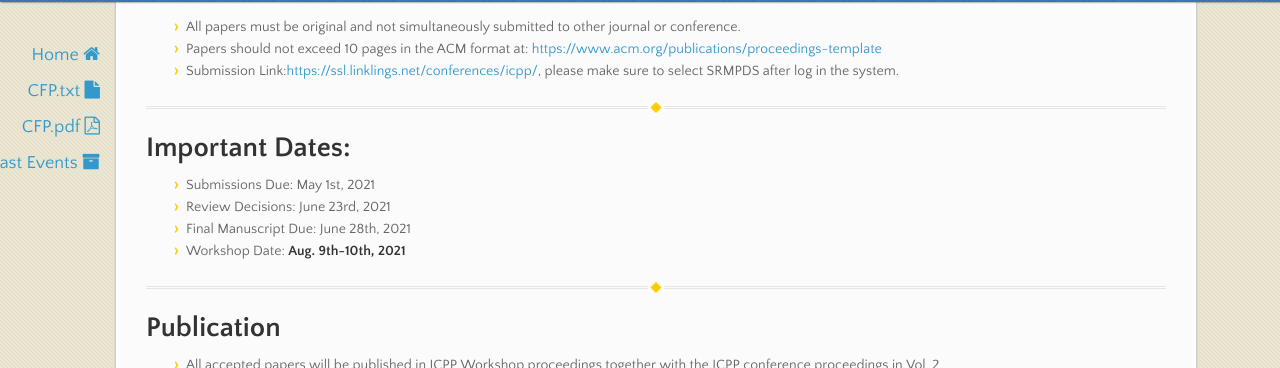
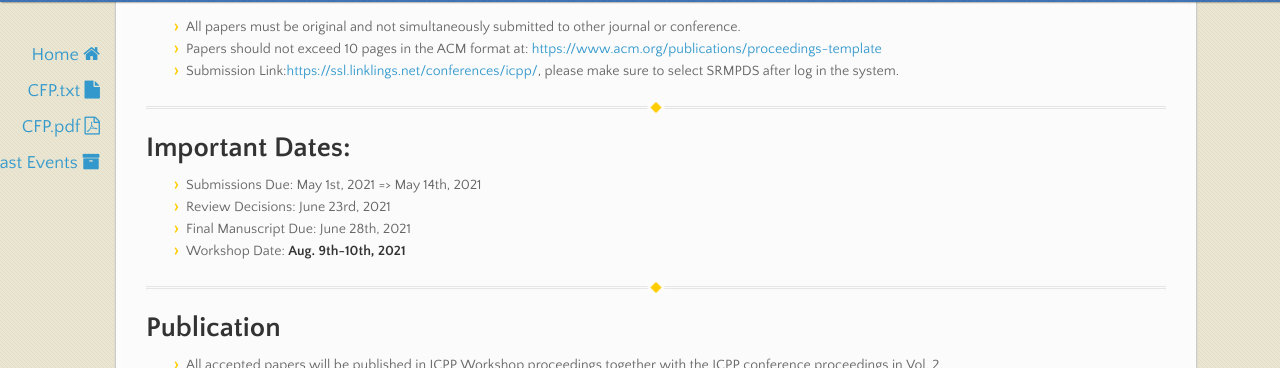
Before and after one commit to srmpds/srmpds.github.io, a Jekyll site: the page built from index.md, in a window 1280 px wide and 900 px high, scrolled down 747 px. Shown: the part 83-451 px from the top of the window. Built offline with Jekyll 4.4.1, drawn with Linux system fonts in a browser that asks for light colours; nearby versions of some CDN libraries.

Commit message:
Update index.md

```diff
--- a/index.md
+++ b/index.md
@@ -33,7 +33,7 @@ Resource management and scheduling is a crucial task on large-scale computing sy
 
 ---
 # Important Dates:
-* Submissions Due:        May 1st, 2021
+* Submissions Due:        May 1st, 2021 => May 14th, 2021
 * Review Decisions:       June  23rd, 2021
 * Final Manuscript Due:   June 28th, 2021
 * Workshop Date:          __Aug. 9th-10th, 2021__
```
